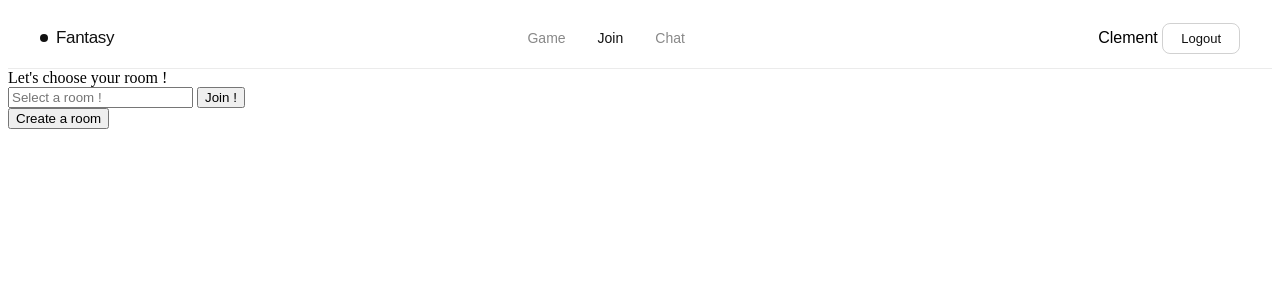
After one commit to Etu4943/Fantasy_Card_Game, a Flask app: page /join in a window 1280 px wide. The commit adds this page. Shown: the top 300 px of the page. Run offline with Flask 3, Linux system fonts and the light colour scheme; a user stored in the database is signed in; some libraries are stand-ins or nearby versions.

Commit message:
Addings pages and working on room system

```diff
--- a/app.py
+++ b/app.py
@@ -2,6 +2,8 @@ from flask import Flask, render_template, request, redirect, session
 from flask_socketio import join_room, leave_room, send, SocketIO
 from werkzeug.security import generate_password_hash, check_password_hash
 import sqlite3
+
+from random import randint
 
 from functools import wraps
 
@@ -12,6 +14,11 @@ socketio = SocketIO(app)
 
 db = sqlite3.connect("fantasy.db", check_same_thread=False)
 cursor = db.cursor()
+
+ROOMS = dict()
+
+NB_LETTERS_ROOM_SEQUENCE = 4
+
 
 def login_required(f):
     """
@@ -70,3 +77,35 @@ def register():
 def logout():
 	session.clear()
 	return redirect("/login")
+
+@app.route("/game", methods=["POST", "GET"])
+@login_required
+def game():
+	return render_template("game.html")
+
+@app.route("/chat", methods=["POST", "GET"])
+@login_required
+def chat():
+	return render_template("chat.html")
+
+@app.route("/join", methods=["POST", "GET"])
+@login_required
+def join():
+	if request.method == "GET" :
+		return render_template("join.html")
+	elif request.method == "POST" :
+		return render_template("temp.html", message="OK, so the post method works so far !")
+
+@app.route("/create_room", methods=["POST"])
+@login_required
+def create_room():
+	room_sequence = create_room_sequence(NB_LETTERS_ROOM_SEQUENCE)
+	return render_template("temp.html", message=room_sequence)
+
+
+def create_room_sequence(nb_letter):
+	room_sequence = ""
+	for _ in range(nb_letter) :
+		room_sequence += chr(ord('A') + randint(0,26))
+
+	return room_sequence
--- a/templates/base.html
+++ b/templates/base.html
@@ -15,13 +15,14 @@
 			<nav class="navbar">
 			    <a href="/" class="nav-logo">
 			      <span class="nav-logo-dot"></span>
-			      Fantasy
+			      Fantasy {% if session[code] %}[{{ session[code] }}] {% endif %}
 			    </a>
 
 			    <ul class="nav-links">
-			      <li><a href="/messages" class="nav-link active">Messages</a></li>
-			      <li><a href="/partie" class="nav-link">Game</a></li>
-			      <li><a href="/rejoindre" class="nav-link">Join</a></li>
+			      <li><a href="/game" class="nav-link {% if request.path == '/game' %}active{% endif %}">Game</a></li>
+			      <li><a href="/join" class="nav-link {% if request.path == '/join' %}active{% endif %}">Join</a></li>
+			      <li><a href="/chat" class="nav-link {% if request.path == '/chat' %}active{% endif %}">Chat</a></li>
+
 			    </ul>
 			    <div class="nav-right">
 			    	{% if session['user_id'] %}
--- /dev/null
+++ b/templates/join.html
@@ -0,0 +1,17 @@
+{% extends "base.html" %}
+
+{% block title %}
+	Join
+{% endblock %}
+
+{% block content %}
+	Let's choose your room !
+	<form action="join" method="POST">
+		<input type="text" placeholder="Select a room !">
+		<button type="submit">Join !</button>
+	</form>
+
+	<form action="create_room" method="POST">
+		<button type="submit">Create a room</button>
+	</form>
+{% endblock %}
```
Also changed, not shown: templates/chat.html (added, +9 -0 lines), templates/game.html (added, +9 -0 lines), templates/temp.html (added, +9 -0 lines).
